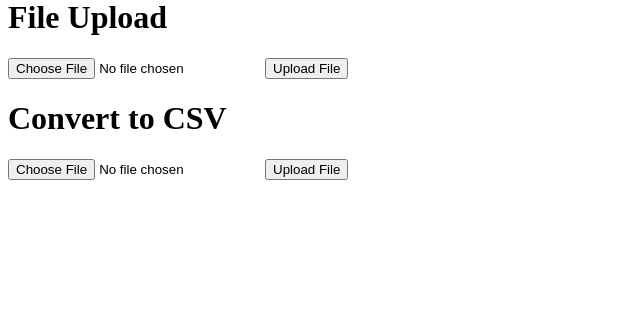
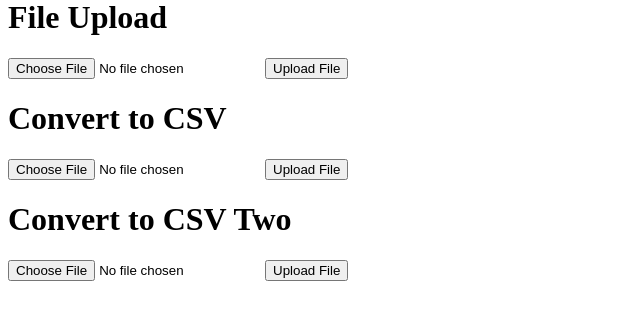
Before and after one commit to ruhan-2908/flask-sandbox, a Flask app: page / in a window 1280 px wide. Shown: the part 199-519 px from the top of the page, without its empty margins (0-640 px from the left). Run offline with Flask 3, Linux system fonts and the light colour scheme.

Commit message:
Implement direct download file to user's directory

```diff
--- a/main.py
+++ b/main.py
@@ -1,5 +1,7 @@
-from flask import Flask ,render_template, request, Response
+from flask import Flask ,render_template, request, Response, send_from_directory
 import pandas as pd
+import os
+import uuid
 app = Flask(__name__,template_folder='templates')
 
 @app.route('/',methods=['GET','POST'])
@@ -44,5 +46,23 @@ def convert_csv():
     )
     return response
 
+
+@app.route("/convert_csv_two",methods=['POST'])
+def convert_csv_two():
+    file = request.files['file']
+    df = pd.read_excel(file)
+
+    if not os.path.exist('downloads'):
+        os.makedirs('downloads')
+
+    filename = f'{uuid.uuid4()}.csv'
+    df.to_csv(os.path.join('downloads',filename))
+    return render_template('download.html',filename=filename)
+
+
+@app.route('/download/<filename>')
+def download(filename):
+    return send_from_directory('downloads',filename,download_name='result.csv')
+
 if __name__ == '__main__':
     app.run(host='0.0.0.0',debug = True)
--- a/templates/index.html
+++ b/templates/index.html
@@ -22,4 +22,10 @@
       <input type="file" name="file" accept="application/vnd.openxmlformats-officedocument.spreadsheetml.sheet, application/vnd.ms-excel, text/plain" required>
       <input type="submit" value="Upload File">
  </form>
+
+ <h1> Convert to CSV Two</h1>
+ <form method="POST" action="{{ url_for('convert_csv_two')}}" enctype="multipart/form-data">
+      <input type="file" name="file" accept="application/vnd.openxmlformats-officedocument.spreadsheetml.sheet, application/vnd.ms-excel, text/plain" required>
+      <input type="submit" value="Upload File">
+ </form>
 {% endblock %}
```
Also changed, not shown: templates/download.html (added, +7 -0 lines).
